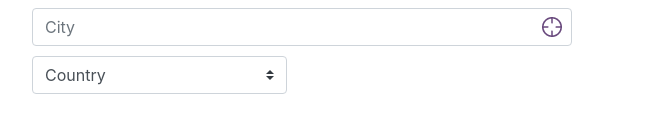
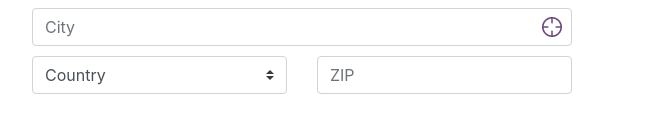
Before and after one commit to eich47/order, a Vue app: page / in a window 1280 px wide. Shown: the part 338-478 px from the top of the page, without its empty margins (53-705 px from the left). Built offline with nearby package versions, Linux system fonts and the light colour scheme.

Commit message:
компонент "zip"

```diff
--- a/src/components/FormUserInfo.vue
+++ b/src/components/FormUserInfo.vue
@@ -27,6 +27,12 @@
               ]"
               :isRequiredField="true"
             />
+          </b-col>
+          <b-col sm="6" class="pr-0">
+            <FormInputText
+              placeholder="ZIP"
+              :is-required-field="true"
+            ></FormInputText>
           </b-col>
         </b-row>
       </b-container>
```
